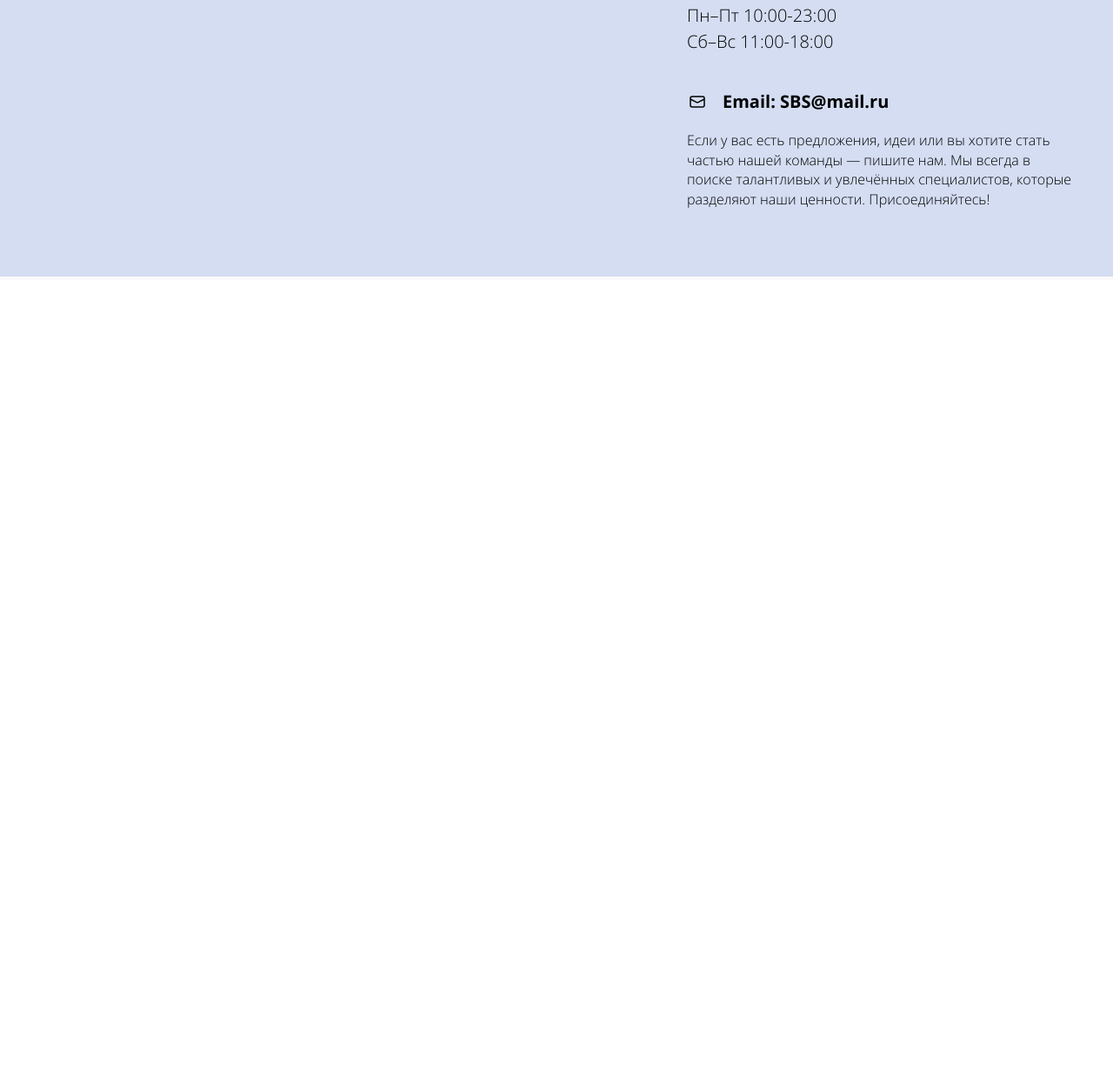
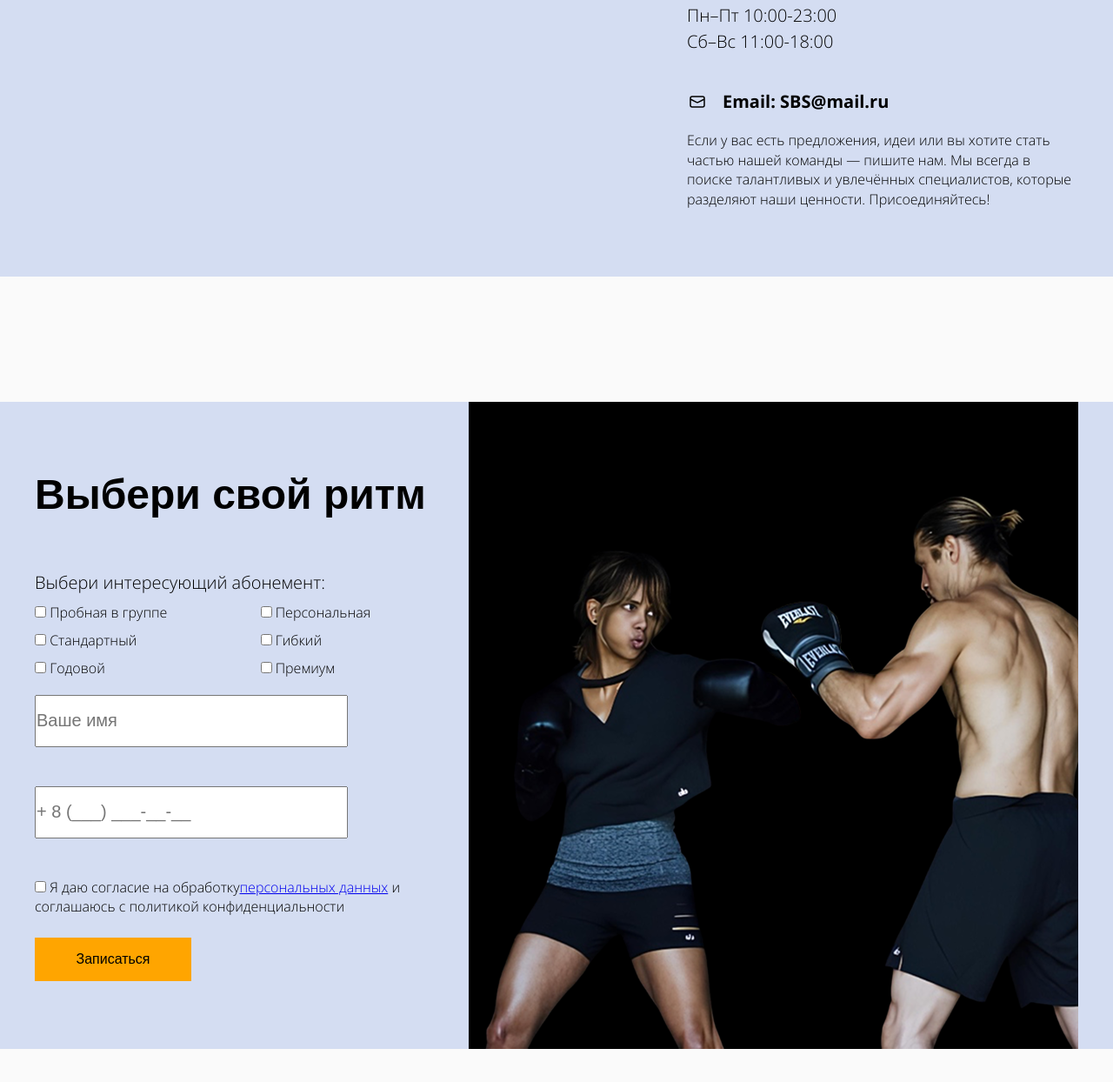
Before and after one commit to lolewka/SBS, a website: page frontend/index.html in a window 1280 px wide. Shown: the part 6196-7440 px from the top of the page at 87% size. Before the commit the page ends 6518 px from the top, so only its background shows below. Drawn offline with nearby package versions, Linux system fonts and the light colour scheme.

Commit message:
add section order form are css

```diff
--- a/frontend/index.html
+++ b/frontend/index.html
@@ -575,6 +575,65 @@
             </div>
         </div>
     </section>
+
+    <section class="order">
+        <div class="container">
+            <div class="order-text">
+                <h2 class="order-text-title">Выбери свой ритм</h2>
+                <form>
+                    <fieldset>
+                        <legend>Выбери интересующий абонемент:</legend>
+                        <div class="checkbox-group">
+                            <label>
+                                <input class="checkbox" type="checkbox" name="interests" value="sports">
+                                Пробная в группе
+                            </label>
+                            <label>
+                                <input class="checkbox" type="checkbox" name="interests" value="music">
+                                Персональная
+                            </label>
+                            <label>
+                                <input class="checkbox" type="checkbox" name="interests" value="reading">
+                                Стандартный
+                            </label>
+                            <label>
+                                <input class="checkbox" type="checkbox" name="interests" value="travel">
+                                Гибкий
+                            </label>
+                            <label>
+                                <input class="checkbox" type="checkbox" name="interests" value="technology">
+                                Годовой
+                            </label>
+                            <label>
+                                <input class="checkbox" type="checkbox" name="interests" value="technology">
+                                Премиум
+                            </label>
+
+                        </div>
+                        <div class="order-contact">
+                            <label class="order-input-label">
+                                <input class="order-input" type="text" id="name-input"
+                                       placeholder="Ваше имя">
+                            </label>
+                            <label class="order-input-label">
+                                <input class="order-input" type="text" id="phone-input"
+                                       placeholder="+ 8 (___) ___-__-__">
+                            </label>
+                            <label>
+                                <input type="checkbox" name="agreement" required>
+                                <span>Я даю согласие на обработку<a href="#">персональных
+                                данных</a> и соглашаюсь c политикой конфиденциальности</span>
+                            </label>
+                        </div>
+                        <button class="button orange-button" type="button">Записаться</button>
+                    </fieldset>
+                </form>
+            </div>
+            <div class="order-img">
+                <img src="img/img_1.png" alt="Бойцы">
+            </div>
+        </div>
+    </section>
 </main>
 <!--<script src="https://code.jquery.com/jquery-3.7.1.min.js"></script>-->
 <!--<script src="https://cdn.jsdelivr.net/npm/slick-carousel@1.8.1/slick/slick.min.js"></script>-->
--- a/frontend/styles/styles.css
+++ b/frontend/styles/styles.css
@@ -807,3 +807,90 @@ body {
     text-align: left;
     line-height: 140%;
 }
+
+/*section order*/
+
+.order {
+    background-color: #FAFAFA;
+    position: relative;
+    z-index: 0;
+    overflow: hidden; /* чтобы фон не выходил за границы */
+    padding: 140px 0 140px 0;
+}
+
+.order .container::before {
+    content: "";
+    position: absolute;
+    top: 140px;
+    left: 0;
+    width: 100vw;
+    height: 744px;
+    background-color: #D4DDF2;
+    z-index: -1;
+}
+
+.order .container {
+    display: flex;
+    align-items: center;
+    justify-content: center;
+}
+fieldset {
+    border: none;
+}
+
+.order-text {
+}
+
+.order-text-title {
+    font-family: "OpenSansRegular", sans-serif;
+    font-size: 48px;
+    text-align: left;
+    margin-bottom: 60px;
+}
+
+legend {
+    font-family: "OpenSansLight", sans-serif;
+    font-size: 20px;
+    text-align: left;
+    margin-bottom: 10px;
+}
+
+.checkbox-group {
+    display: grid;
+    grid-template-columns: repeat(2, 1fr);
+    gap: 10px 20px; /* 10px — по вертикали, 20px — по горизонтали */
+    margin-bottom: 20px;
+}
+
+.checkbox-group label {
+    font-family: "OpenSansLight", sans-serif;
+    font-size: 16px;
+}
+
+.order-contact {
+    display: flex;
+    align-items: flex-start;
+    flex-direction: column;
+}
+
+.order-input {
+    width: 360px;
+    height: 60px;
+    font-size: 20px;
+    margin-bottom: 20px;
+}
+
+.order-contact label {
+    font-family: "OpenSansLight", sans-serif;
+    font-size: 16px;
+    margin-bottom: 25px;
+}
+
+.order-img {
+    background: black;
+    height: 744px;
+}
+.order-img img {
+    position: relative;
+    top: 90px;
+}
```
Also changed, not shown: frontend/img/img_1.png (added).
